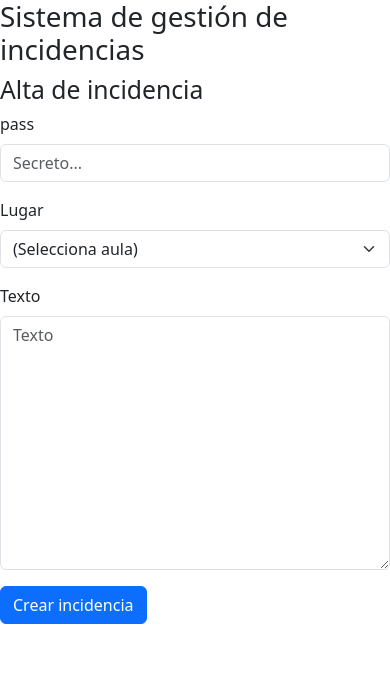
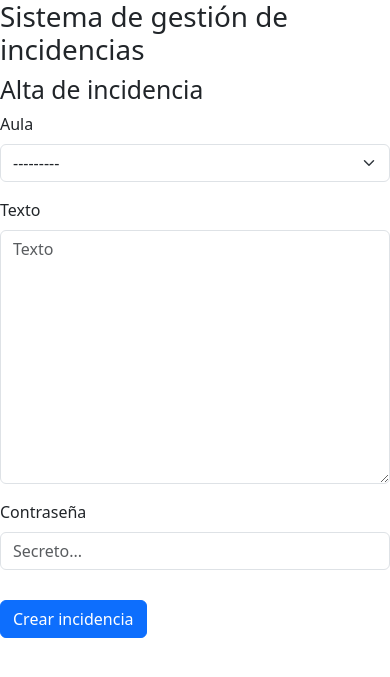
Before and after one commit to JorgeDuenasLerin/profe-utils, a Django app: page /nueva/ in a window 390 px wide. Shown: the top 677 px of the page. Run offline with Django 3.2, Linux system fonts and the light colour scheme; data comes from the database, SQL or seed files in the repository; both versions use the stored data as it was after the commit; some libraries are stand-ins or nearby versions.

Commit message:
Creación de incidencia y mejorado cabecera

```diff
--- a/iesgestionweb/iesgestionweb/templates/base.html
+++ b/iesgestionweb/iesgestionweb/templates/base.html
@@ -12,6 +12,16 @@
 
     {# Display django.contrib.messages as Bootstrap alerts #}
     {% bootstrap_messages %}
+
+    <style>
+      #nueva-incidencia label {
+        text-align: right;
+      }
+
+      #nueva-incidencia button {
+        text-align: center;
+      }
+    </style>
   </head>
   <body>
     <div id="content">
--- a/iesgestionweb/incidencias/admin.py
+++ b/iesgestionweb/incidencias/admin.py
@@ -11,7 +11,7 @@
 
 class RespuestaInline(admin.TabularInline):
     model = Respuesta
-    extra = 1
+    extra = 0
 
 
 class IncidenciaAdmin(admin.ModelAdmin):
--- a/iesgestionweb/incidencias/forms.py
+++ b/iesgestionweb/incidencias/forms.py
@@ -1,5 +1,5 @@
 from django import forms
-from .models import Lugar, Acceso
+from .models import Lugar, Acceso, Incidencia
 
 from django.core.exceptions import ValidationError
 from django.utils.translation import gettext_lazy as _
@@ -12,10 +12,17 @@
             params={'value': value},
         )
 
-class IncidenciaForm(forms.Form):
-    secreto = forms.CharField(label='pass',
+class IncidenciaForm(forms.ModelForm):
+    secreto = forms.CharField(label='Contraseña',
                     widget=forms.TextInput(attrs={'placeholder': 'Secreto...'}),
                     validators=[validate_pass]
             )
-    lugar = forms.ModelChoiceField(queryset=Lugar.objects.all(), empty_label="(Selecciona aula)")
-    texto = forms.CharField(widget=forms.Textarea)
+
+    class Meta:
+        model = Incidencia
+        fields = ['lugar', 'texto']
+        labels = {
+            'lugar': 'Aula',
+            'texto': 'Texto',
+            'secreto': 'Contraseña'
+        }
--- a/iesgestionweb/incidencias/models.py
+++ b/iesgestionweb/incidencias/models.py
@@ -17,17 +17,15 @@
 
 class Incidencia(models.Model):
     lugar = models.ForeignKey(Lugar, on_delete=models.CASCADE)
-    texto = models.TextField()
+    texto = models.TextField(verbose_name='problema')
     ESTADOS = [
-        ('R', 'Revisión'),
         ('A', 'Abierta'),
         ('C', 'Cerrada'),
-        ('P', 'SinSolución'),
     ]
     estado = models.CharField(
         max_length=2,
         choices=ESTADOS,
-        default='R',
+        default='A',
     )
     created_at = models.DateTimeField(auto_now_add=True)
     updated_at = models.DateTimeField(auto_now=True)
@@ -36,7 +34,7 @@
         return self.lugar.__str__() + ' ' + self.get_estado_display() + ' ' + self.created_at.strftime('%Y-%m-%d %H:%M')
 
 class Respuesta(models.Model):
-    incidencia = models.ForeignKey(Incidencia, on_delete=models.CASCADE, related_name='respuestas')
+    incidencia = models.ForeignKey(Incidencia, on_delete=models.CASCADE, related_name='respuestas', verbose_name='respuestas')
     texto = models.TextField()
     created_at = models.DateTimeField(auto_now_add=True)
     updated_at = models.DateTimeField(auto_now=True)
--- a/iesgestionweb/incidencias/templates/incidencias/incidencia.html
+++ b/iesgestionweb/incidencias/templates/incidencias/incidencia.html
@@ -9,10 +9,15 @@
 
 {% bootstrap_form_errors form %}
 
-<form action="#" method="post" class="">
+<form action="#" method="post" id="nueva-incidencia">
     {% csrf_token %}
-    {% bootstrap_form form layout='inline' %}
-    {% bootstrap_button 'Crear incidencia' %}
+    {% bootstrap_form form layout='horizontal' %}
+
+    <div class="mb-3 row">
+      <label class="col-md-3 col-form-label" for="id_texto"></label>
+      <div class="col-md-9">{% bootstrap_button 'Crear incidencia' %}</div>
+    </div>
+
 </form>
 
 {% endblock %}
--- a/iesgestionweb/incidencias/views.py
+++ b/iesgestionweb/incidencias/views.py
@@ -41,6 +41,6 @@
         # This method is called when valid form data has been POSTed.
         # It should return an HttpResponse.
         #form.send_email()
-
+        form.save()
 
         return super().form_valid(form)
```
Also changed, not shown: iesgestionweb/db.sqlite3, iesgestionweb/incidencias/migrations/0003_auto_20210507_0852.py (added), iesgestionweb/incidencias/migrations/0004_alter_incidencia_estado.py (added).
